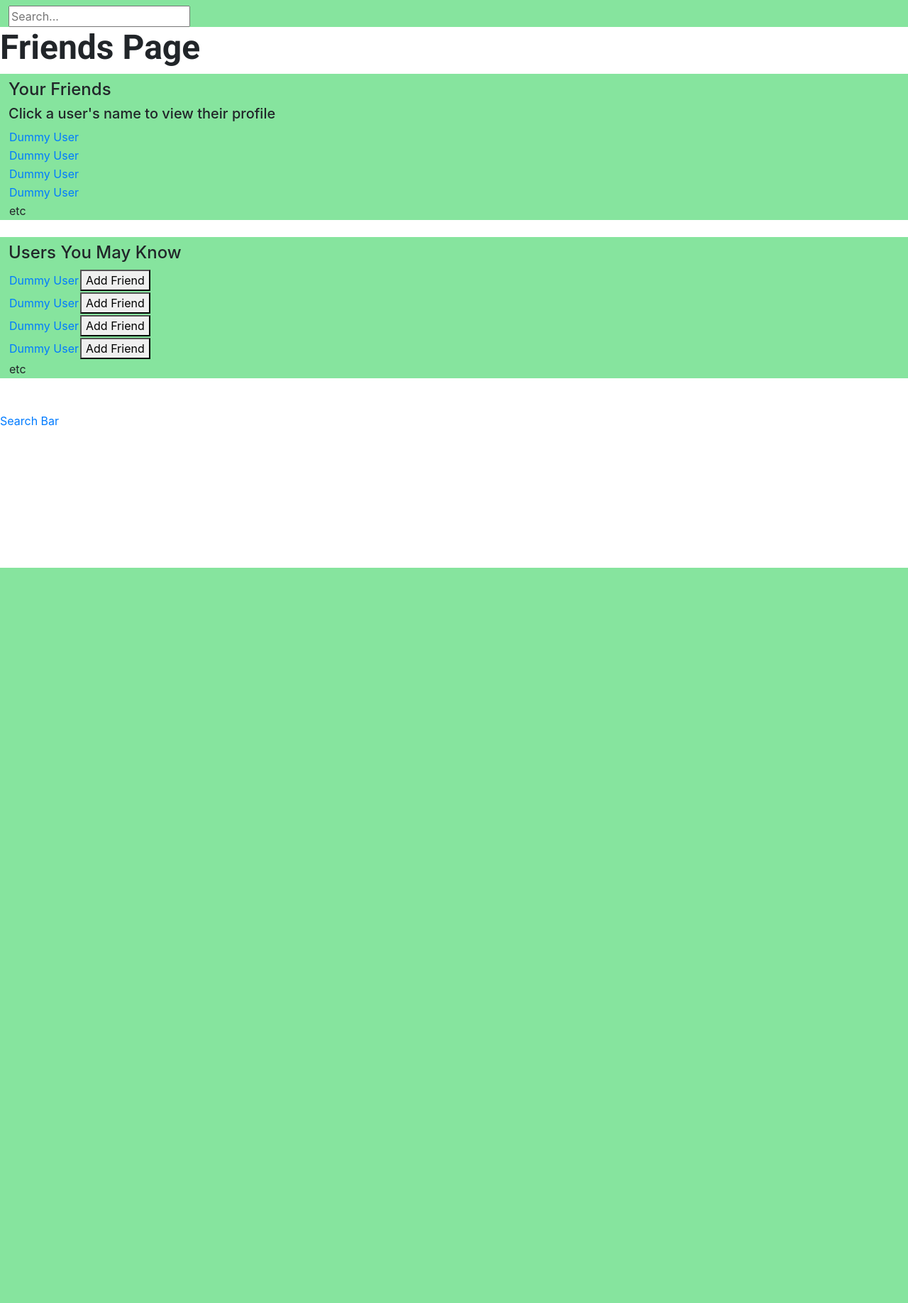
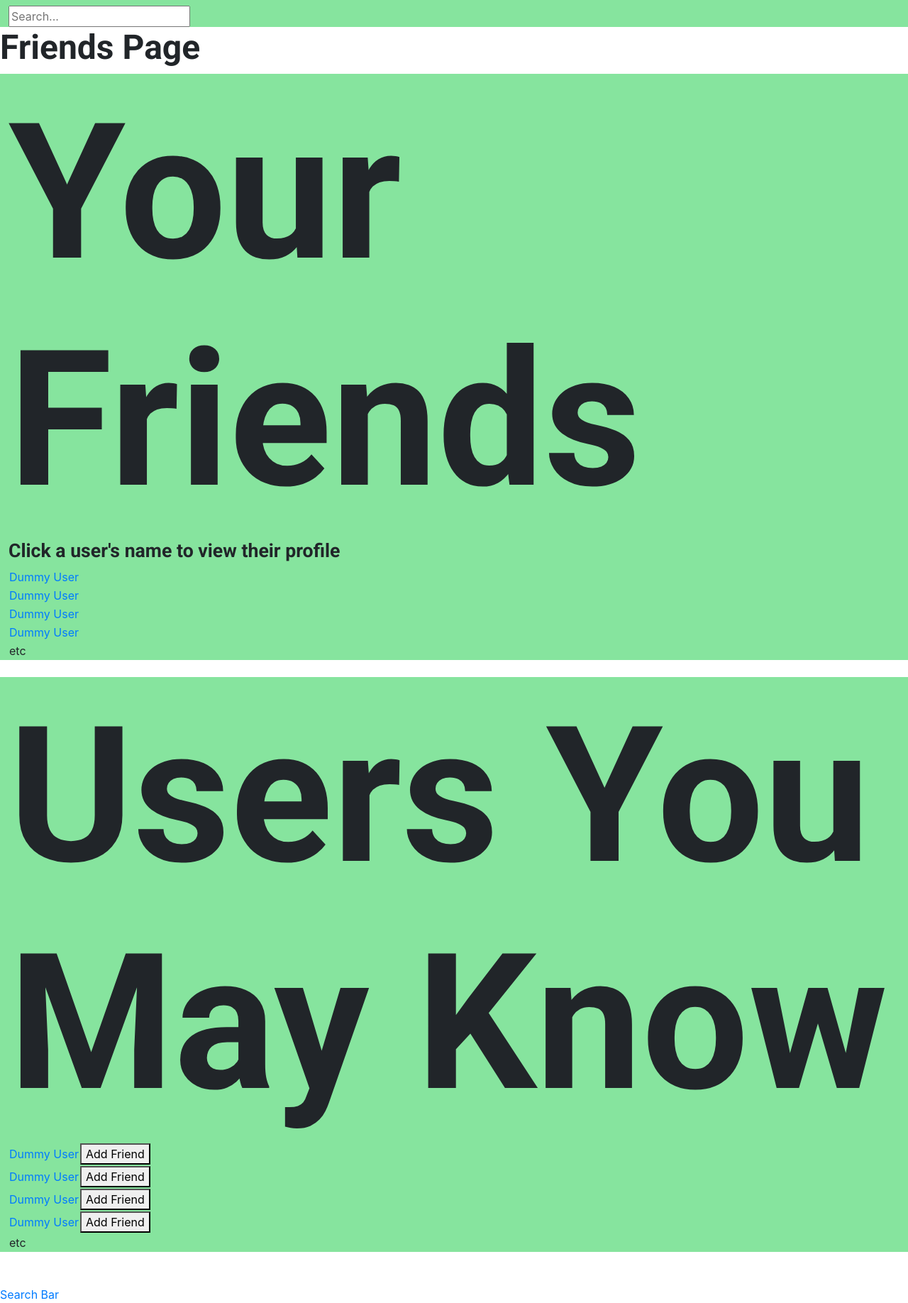
Before and after one commit to vicfal414/testubs, a PHP site: page /friends.html in a window 1280 px wide. Shown: the whole page at 71% size. Before the commit the page ends 800 px from the top, so only its background shows below. Run offline with PHP 8.4, Linux system fonts and the light colour scheme.

Commit message:
Manual merge "urjitha-sprint1" into dev
Updated style.css with urjitha's updated css commits.

```diff
--- a/css/style.css
+++ b/css/style.css
@@ -16,6 +16,21 @@
   font-size: 20pt;
   /* font-weight:900; */
 }
+
+/* For UJ - visula green blocks*/
+h4{
+  font-family: 'Roboto', sans-serif;
+  font-size: 200pt;
+  font-weight: bold;
+}
+
+/* For UJ - smaller title font*/
+h5{
+  font-family: 'Roboto', sans-serif;
+  font-size: 20pt;
+  font-weight: bold;
+}
+
 p{
   font-family: 'Roboto', sans-serif;
   color: #000000;
```
